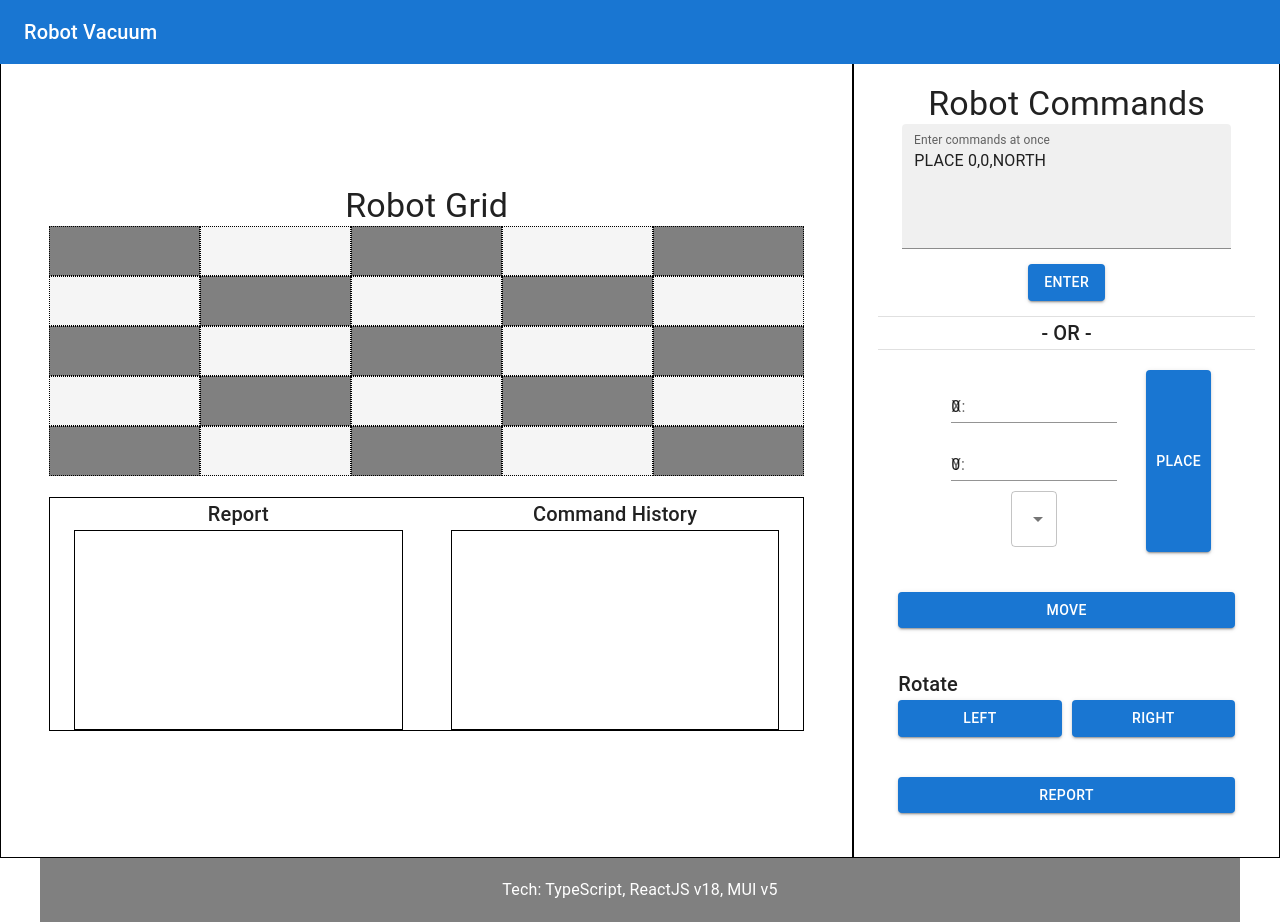
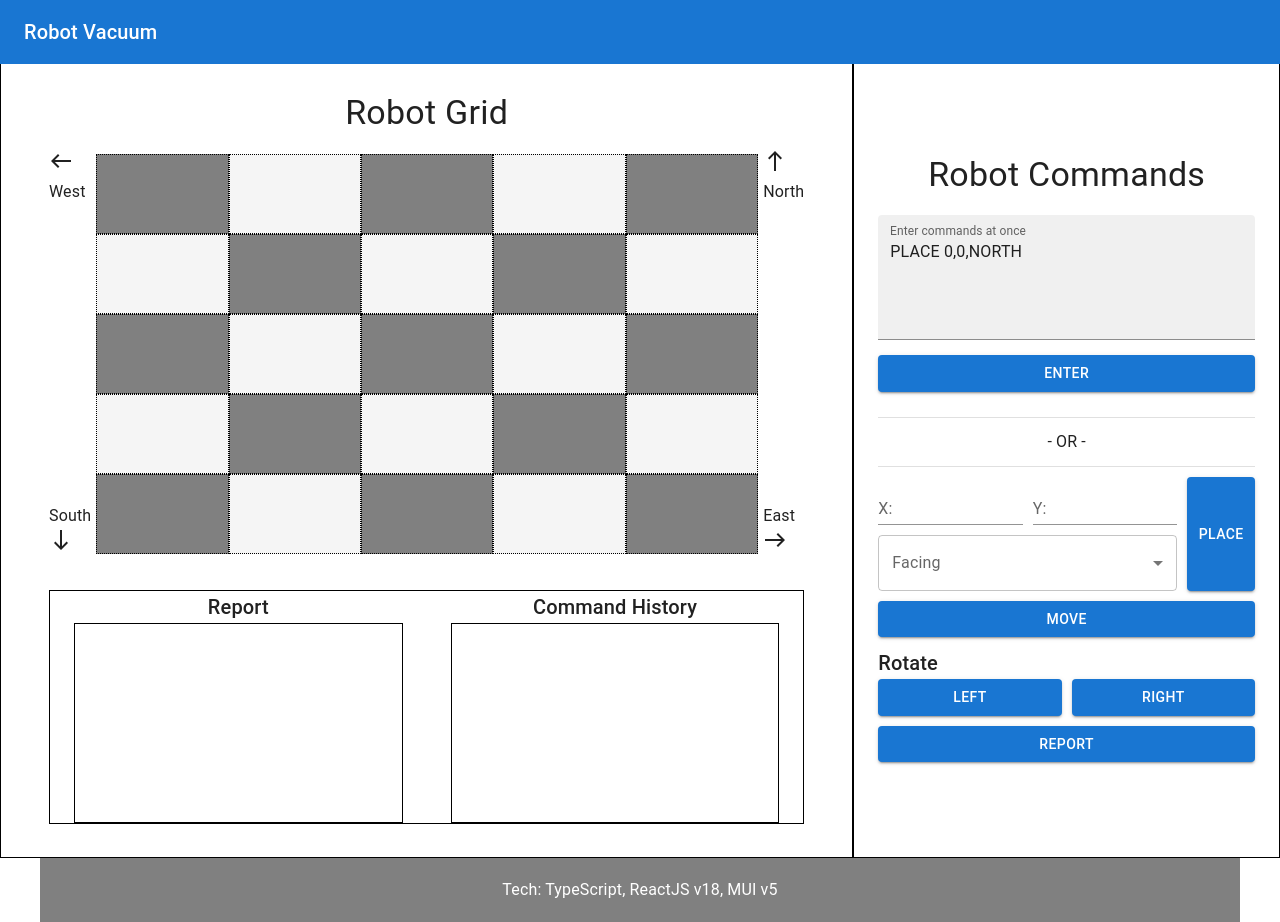
Before and after one commit to naveen-upbeat-sg/robot-vacuum-tracker, a React app: page / in a window 1280 px wide. Built offline with nearby package versions, Linux system fonts and the light colour scheme.

Commit message:
Overall css improvements and e2e test configs

```diff
--- a/cypress.config.ts
+++ b/cypress.config.ts
@@ -5,5 +5,7 @@ export default defineConfig({
     setupNodeEvents(on, config) {
       // implement node event listeners here
     },
+    chromeWebSecurity: false,
   },
+  chromeWebSecurity: false
 });
--- a/src/components/RobotControl.tsx
+++ b/src/components/RobotControl.tsx
@@ -1,6 +1,6 @@
 import React, { Fragment, useCallback, useEffect, useState } from 'react';
 
-import { Container, Box, Divider } from '@mui/material';
+import { Container, Box, Divider, InputLabel, FormControl } from '@mui/material';
 import Button from '@mui/material/Button';
 import { Typography } from '@mui/material';
 import TextField from '@mui/material/TextField';
@@ -119,12 +119,18 @@ const RobotControl = (props: any) => {
         flexDirection: 'column',
         justifyContent: 'center',
         justifyItems: 'stretch',
+        gap: '10px',
       }}>
-      <Typography variant='h4' sx={{ flex: 1, justifyContent: 'center', display: 'flex' }}>
+      <Typography
+        variant='h4'
+        sx={{ flex: 1, justifyContent: 'center', display: 'flex', marginBottom: '10px' }}>
         Robot Commands
       </Typography>
+
       <Box>
-        <Container sx={{ display: 'flex', flexDirection: 'column', alignItems: 'center' }}>
+        <Container
+          sx={{ display: 'flex', flexDirection: 'column', alignItems: 'center' }}
+          disableGutters>
           <TextField
             label='Enter commands at once'
             data-test-id='multi-commands-box'
@@ -141,55 +147,65 @@ const RobotControl = (props: any) => {
           <Button
             data-test-id='multi-commands-button'
             variant='contained'
-            sx={{ flex: '1', marginBottom: '15px' }}
+            sx={{ flex: '1', marginBottom: '15px', width: '100%' }}
             onClick={(_) => enterButtonClickHandler()}>
             Enter
           </Button>
         </Container>
       </Box>
 
-      <Divider sx={{ minWidth: '20px' }} />
+      <Divider sx={{ minWidth: '10px' }} />
 
-      <Typography variant='h6' sx={{ display: 'flex', justifyContent: 'center' }}>
+      <Typography variant='subtitle1' sx={{ display: 'flex', justifyContent: 'center' }}>
         - OR -
       </Typography>
 
       <Divider sx={{ minWidth: '20px' }} />
 
-      <Box sx={{ padding: '20px', flex: '1' }}>
-        <Container sx={{ display: 'flex' }}>
-          <Container sx={{ display: 'flex', flexDirection: 'column', alignItems: 'center' }}>
-            <Box sx={{ padding: '5px' }}>
+      <Box sx={{ flex: '1' }}>
+        <Container sx={{ display: 'flex', gap: '10px' }} disableGutters>
+          <Container
+            sx={{ display: 'flex', flexDirection: 'column', alignItems: 'center', gap: '10px' }}
+            disableGutters>
+            <Container
+              sx={{ display: 'flex', flexDirection: 'row', alignItems: 'center', gap: '10px' }}
+              disableGutters>
+              <Box>
                 <TextField
                   id='standard-basic'
                   data-test-id='position-x-box'
                   label='X: '
                   variant='standard'
-                value={localUIState.xLocation}
+                  //value={localUIState.xLocation}
                   onChange={(e) =>
                     setUiState({ ...localUIState, xLocation: Number(e.target.value) as number })
                   }
                 />
               </Box>
-            {/* </Container> */}
-
-            <Box sx={{ padding: '5px' }}>
+              <Box>
                 <TextField
                   data-test-id='position-y-box'
                   label='Y: '
                   variant='standard'
-                value={localUIState.yLocation}
+                  //value={localUIState.yLocation}
                   onChange={(e) =>
                     setUiState({ ...localUIState, yLocation: Number(e.target.value) as number })
                   }
                 />
               </Box>
-            <Box sx={{ padding: '5px' }}>
+            </Container>
+            <Box sx={{ display: 'flex', flex: 1, width: '100%' }}>
+              <FormControl fullWidth>
+                <InputLabel id='demo-simple-select-label'>Facing</InputLabel>
                 <Select
+                  labelId='demo-simple-select-label'
                   id='demo-simple-select'
                   data-test-id='facing-select-box'
                   value={localUIState.robotFacing || ''}
                   label='Facing'
+                  sx={{
+                    width: '100%',
+                  }}
                   onChange={(e) =>
                     setUiState({ ...localUIState, robotFacing: e.target.value as RobotFacing })
                   }>
@@ -198,6 +214,7 @@ const RobotControl = (props: any) => {
                   <MenuItem value={RobotFacing.south}>{RobotFacing.south}</MenuItem>
                   <MenuItem value={RobotFacing.west}>{RobotFacing.west}</MenuItem>
                 </Select>
+              </FormControl>
             </Box>
           </Container>
           <Button
@@ -214,7 +231,6 @@ const RobotControl = (props: any) => {
           display: 'flex',
           justifyContent: 'center',
           alignItems: 'center',
-          padding: '20px',
           flex: '1',
         }}>
         <Button
@@ -226,7 +242,7 @@ const RobotControl = (props: any) => {
         </Button>
       </Box>
 
-      <Box sx={{ padding: '20px', flex: '1' }}>
+      <Box sx={{ flex: '1' }}>
         <Container
           sx={{ display: 'flex', flexDirection: 'column', alignItems: 'left', flex: '1' }}
           disableGutters>
@@ -264,11 +280,15 @@ const RobotControl = (props: any) => {
           display: 'flex',
           justifyContent: 'center',
           alignItems: 'center',
-          padding: '20px',
+
           flex: '1',
         }}
         flex={1}>
-        <Button variant='contained' data-test-id={'report-button'} sx={{ flex: '1' }} onClick={reportButtonClickHanler}>
+        <Button
+          variant='contained'
+          data-test-id={'report-button'}
+          sx={{ flex: '1' }}
+          onClick={reportButtonClickHanler}>
           Report
         </Button>
       </Box>
--- a/src/components/RobotGrid.tsx
+++ b/src/components/RobotGrid.tsx
@@ -5,6 +5,10 @@ import { LocationAlias, RobotFacing } from '../utils/robotMovements';
 // import PlayCircleFilledWhiteIcon from '@mui/icons-material/PlayCircleFilledWhite';
 import { Typography } from '@mui/material';
 import Divider from '@mui/material/Divider';
+import NorthIcon from '@mui/icons-material/North';
+import EastIcon from '@mui/icons-material/East';
+import SouthIcon from '@mui/icons-material/South';
+import WestIcon from '@mui/icons-material/West';
 
 export type GridSize = {
   x: number;
@@ -120,9 +124,16 @@ const RobotGrid = (props: Props) => {
     <Fragment>
       <Container
         data-test-id={'robo-grid-container'}
-        sx={{ display: 'flex', flexDirection: 'column', alignItems: 'center' }}>
-        <Typography variant='h4'>Robot Grid</Typography>
-        <Container sx={{ display: 'flex', flexDirection: 'row', marginBottom: '20px' }}>
+        sx={{ display: 'flex', flexDirection: 'column', alignItems: 'center', gap:'15px' }}>
+        <Typography variant='h4'>
+          Robot Grid
+        </Typography>
+        <Container sx={{display:'flex', flexDirection:'row'}}>
+          <Container sx={{display:'flex', flex:'0.3', flexDirection:'column', justifyContent:'space-between'}} disableGutters>
+            <Box> <WestIcon />West </Box>
+            <Box>South<SouthIcon /></Box>
+          </Container>
+          <Container sx={{display: 'flex',flexDirection: 'row', marginBottom: '20px', margin:'5px' }} disableGutters>
             {[...new Array(x + 1)].map((item: number, xLocationIndex: number) => {
               return (
                 <Container
@@ -137,8 +148,8 @@ const RobotGrid = (props: Props) => {
                         data-test-id={`x_${xLocationIndex}_y_${yLocationIndex}`}
                         sx={{
                           border: '1px dotted #000',
-                        minHeight: '50px',
-                        minWidth: '50px',
+                          height: '80px',
+                          widht: 'auto',
                           backgroundColor:
                             xLocationIndex % 2 == 0
                               ? yLocationIndex % 2 == 0
@@ -149,10 +160,12 @@ const RobotGrid = (props: Props) => {
                               : 'whitesmoke',
                         }}>
                         {/* {xLocationIndex + ', ' + yLocationIndex} */}
-                      {location && location.x == xLocationIndex && location.y == yLocationIndex && (
+                        {location &&
+                          location.x == xLocationIndex &&
+                          location.y == yLocationIndex && (
                             <Box
                               sx={{
-                            height: '50px',
+                                height: '80px',
                                 display: 'flex',
                                 justifyContent: 'center',
                                 alignItems: 'center',
@@ -161,9 +174,12 @@ const RobotGrid = (props: Props) => {
                             sx={{
                               transform: robotIconRotation(facing),
                             }}></PlayCircleFilledWhiteIcon> */}
-                          <Box sx={{ height: '100%' }} data-test-id={'robotic-image-container'}>
+                              <Box data-test-id={'robotic-image-container'}>
                                 <img
-                              style={{ maxHeight: '45px', transform: robotIconRotation(facing) }}
+                                  style={{
+                                    maxHeight: '45px',
+                                    transform: robotIconRotation(facing),
+                                  }}
                                   src={window.location.href + 'img/roboticVacuum.png'}
                                   alt='robotic-image'></img>
                               </Box>
@@ -175,6 +191,12 @@ const RobotGrid = (props: Props) => {
                 </Container>
               );
             })}
+          </Container>
+          <Container sx={{display:'flex', flex:'0.3', flexDirection:'column', justifyContent:'space-between'}} disableGutters>
+            <Box><NorthIcon />North</Box>
+            <Box>East<EastIcon /></Box>
+          </Container>
+
         </Container>
 
         <Divider />
```
Also changed, not shown: 2 other files (tests, documents, lock files or other folders). Lines whose indentation alone changed are shown as unchanged.
